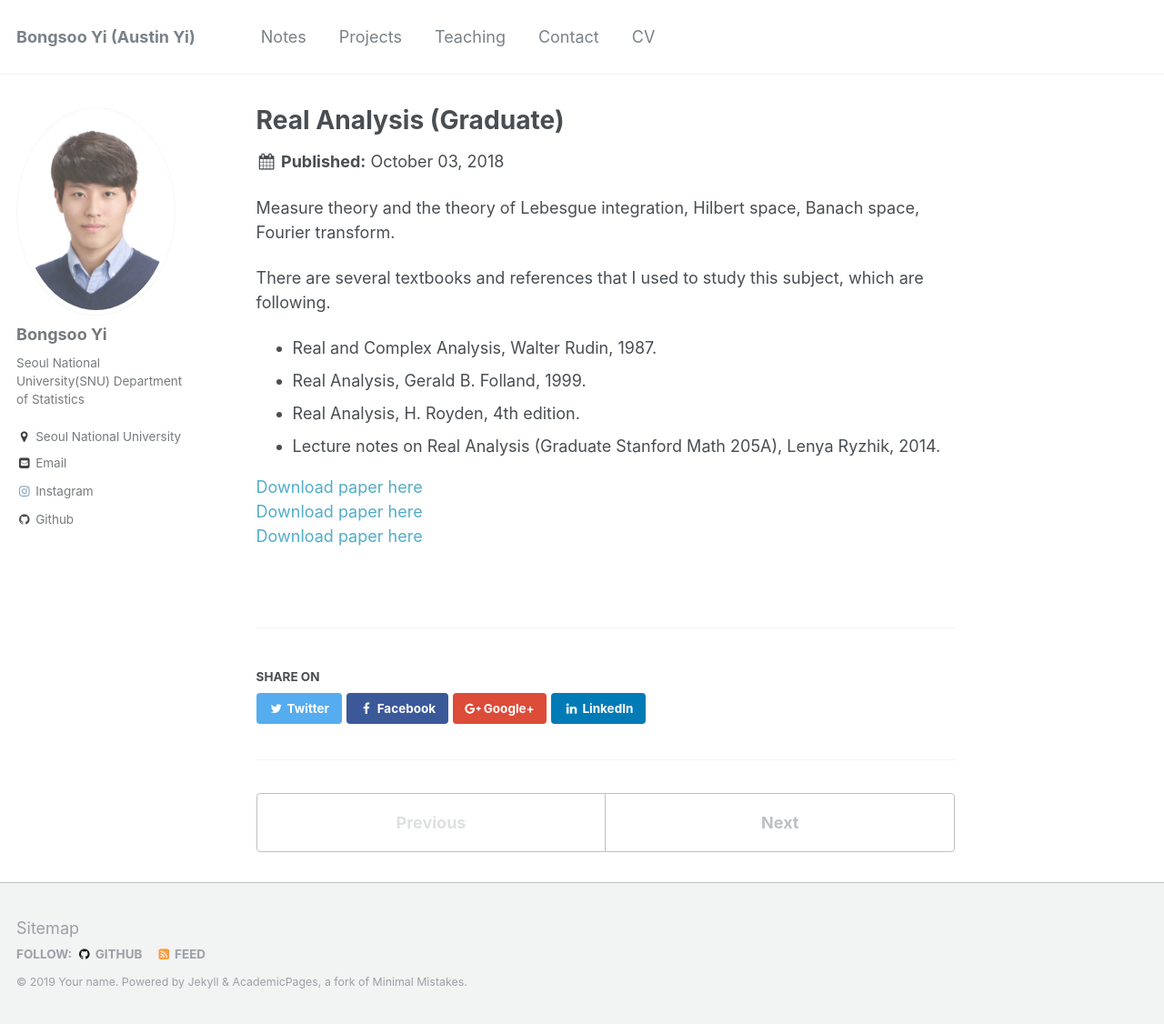
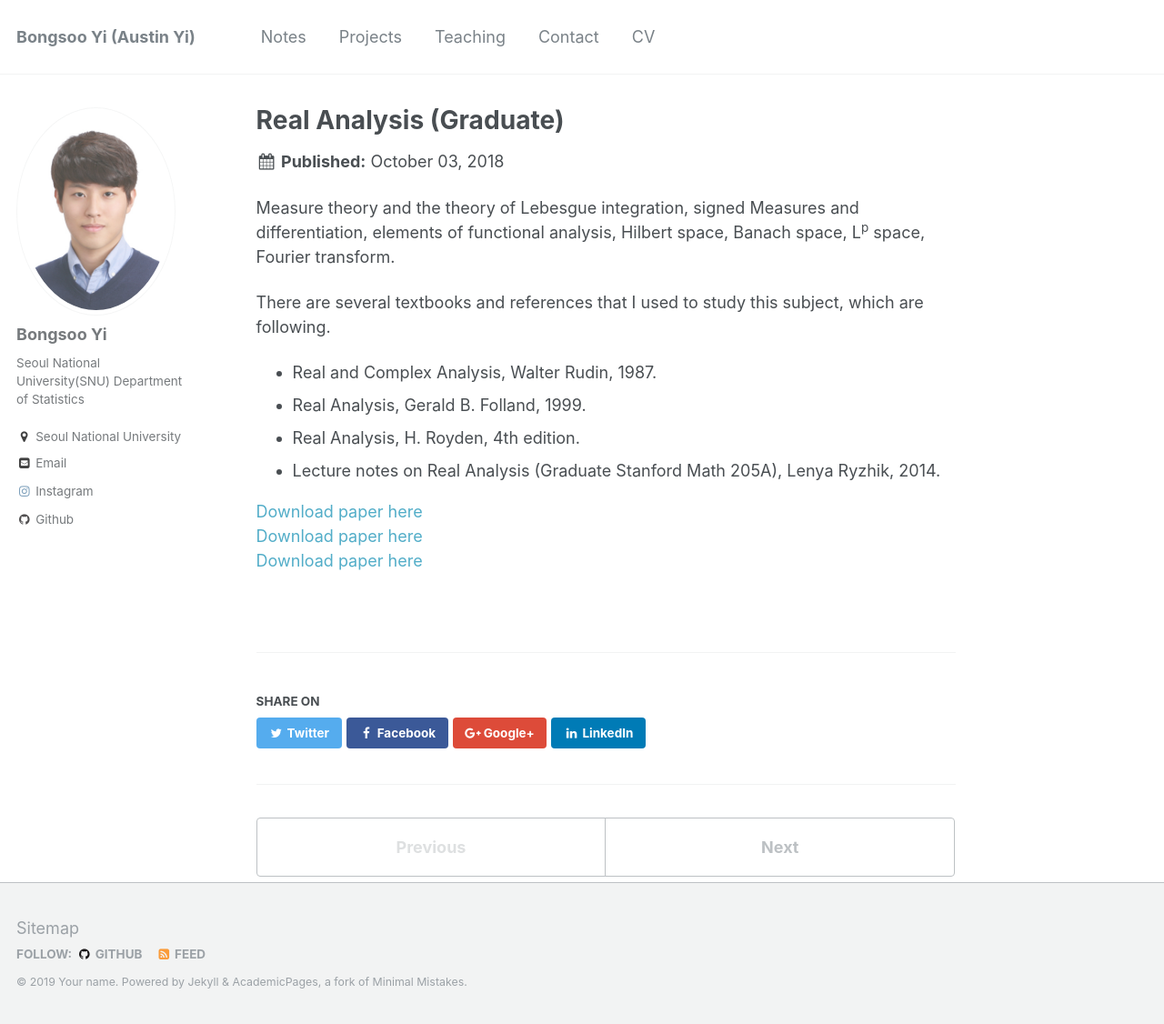
Before and after one commit to austinyi/austinyi.github.io, a Jekyll site: the page built from _publications/2018-10-03-realanalysis.md, in a window 1280 px wide and 1126 px high. Shown: the whole window at 91% size. Built offline with Jekyll 4.4.1, drawn with Linux system fonts in a browser that asks for light colours.

Commit message:
Update 2018-10-03-realanalysis.md

```diff
--- a/_publications/2018-10-03-realanalysis.md
+++ b/_publications/2018-10-03-realanalysis.md
@@ -8,7 +8,7 @@ paperurl:
 
 ---
 
-Measure theory and the theory of Lebesgue integration, Hilbert space, Banach space, Fourier transform.
+Measure theory and the theory of Lebesgue integration, signed Measures and differentiation, elements of functional analysis, Hilbert space, Banach space, L<sup>p</sup> space, Fourier transform.
 
 There are several textbooks and references that I used to study this subject, which are following.
 * Real and Complex Analysis, Walter Rudin, 1987.
```
